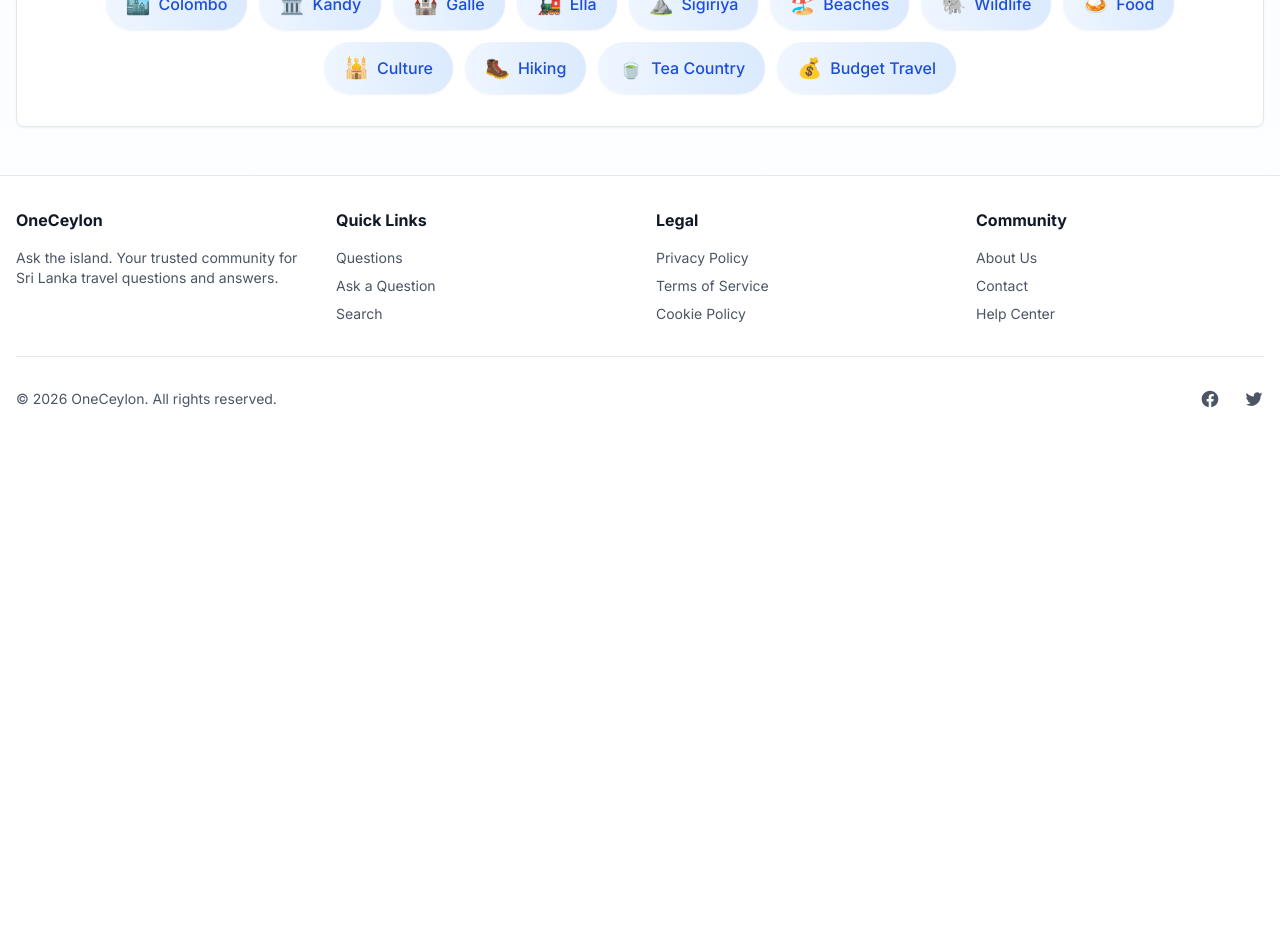
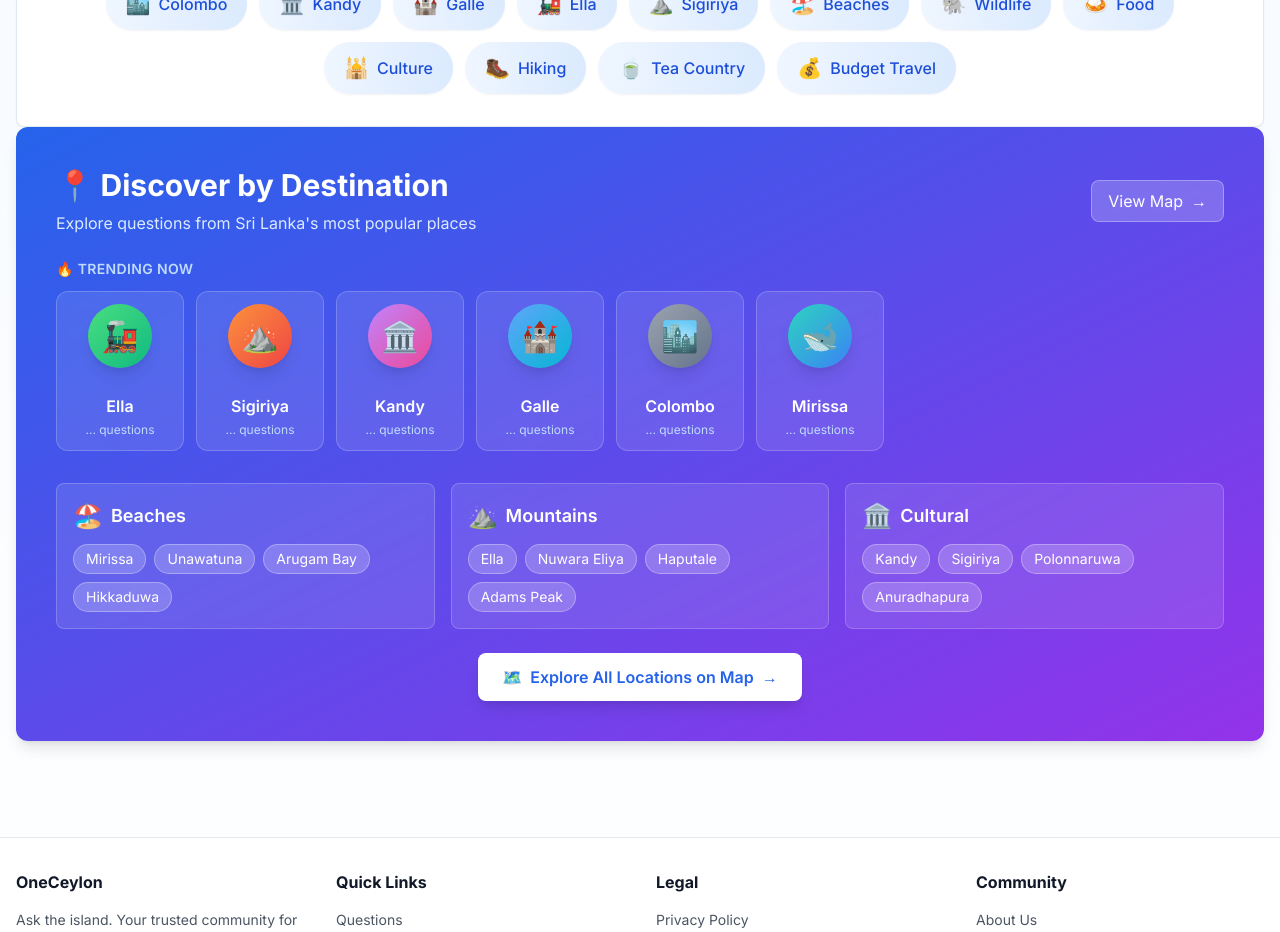
Before and after one commit to exitosolk/tpurist-qna, a Next.js app: page / in a window 1280 px wide. Shown: the part 1400-2332 px from the top of the page. Before the commit the page ends 1841 px from the top, so only its background shows below. Built offline with nearby package versions, Linux system fonts and the light colour scheme; no server answers; the database is empty.

Commit message:
cache for question based maps

```diff
--- /dev/null
+++ b/app/api/locations/stats/route.ts
@@ -0,0 +1,41 @@
+import { NextResponse } from "next/server";
+import { query } from "@/lib/db";
+
+// GET /api/locations/stats - Get question counts for popular locations
+export async function GET(req: Request) {
+  try {
+    const locations = [
+      "colombo", "kandy", "galle", "ella", "sigiriya", "mirissa",
+      "unawatuna", "arugam bay", "hikkaduwa", "nuwara eliya",
+      "haputale", "adams peak", "polonnaruwa", "anuradhapura"
+    ];
+
+    const stats = await Promise.all(
+      locations.map(async (location) => {
+        const result = await query(
+          `SELECT COUNT(*) as count
+           FROM questions q
+           WHERE EXISTS (
+             SELECT 1 FROM question_tags qt
+             JOIN tags t ON qt.tag_id = t.id
+             WHERE qt.question_id = q.id AND t.name = ?
+           )`,
+          [location]
+        );
+
+        return {
+          name: location,
+          count: result.rows[0]?.count || 0,
+        };
+      })
+    );
+
+    return NextResponse.json({ locations: stats });
+  } catch (error) {
+    console.error("Error fetching location stats:", error);
+    return NextResponse.json(
+      { error: "Failed to fetch location stats" },
+      { status: 500 }
+    );
+  }
+}
--- a/app/page.tsx
+++ b/app/page.tsx
@@ -1,10 +1,27 @@
 "use client";
 
+import { useState, useEffect } from "react";
 import Navbar from "@/components/Navbar";
 import Footer from "@/components/Footer";
 import Script from "next/script";
 
 export default function HomePage() {
+  const [locationStats, setLocationStats] = useState<Record<string, number>>({});
+
+  useEffect(() => {
+    // Fetch real question counts
+    fetch("/api/locations/stats")
+      .then((res) => res.json())
+      .then((data) => {
+        const stats: Record<string, number> = {};
+        data.locations?.forEach((loc: any) => {
+          stats[loc.name] = loc.count;
+        });
+        setLocationStats(stats);
+      })
+      .catch((err) => console.error("Error fetching location stats:", err));
+  }, []);
+
   const structuredData = {
     "@context": "https://schema.org",
     "@type": "WebSite",
@@ -167,6 +184,128 @@ export default function HomePage() {
             ))}
           </div>
         </div>
+
+        {/* Discover by Location - Enhanced */}
+        <div className="bg-gradient-to-br from-blue-600 to-purple-600 p-6 md:p-10 rounded-xl shadow-lg text-white mb-12">
+          <div className="flex items-center justify-between mb-6">
+            <div>
+              <h3 className="text-3xl font-bold mb-2">📍 Discover by Destination</h3>
+              <p className="text-blue-100">Explore questions from Sri Lanka's most popular places</p>
+            </div>
+            <a
+              href="/questions/map"
+              className="hidden md:flex items-center gap-2 px-4 py-2 bg-white/20 hover:bg-white/30 rounded-lg transition-all backdrop-blur-sm border border-white/30"
+            >
+              <span>View Map</span>
+              <span>→</span>
+            </a>
+          </div>
+
+          {/* Trending Locations - Horizontal Scroll */}
+          <div className="mb-6">
+            <h4 className="text-sm uppercase tracking-wide text-blue-200 mb-3 font-semibold">🔥 Trending Now</h4>
+            <div className="flex gap-3 overflow-x-auto pb-2 scrollbar-hide">
+              {[
+                { name: "Ella", img: "🚂", location: "ella", color: "bg-gradient-to-br from-green-400 to-emerald-500" },
+                { name: "Sigiriya", img: "⛰️", location: "sigiriya", color: "bg-gradient-to-br from-orange-400 to-red-500" },
+                { name: "Kandy", img: "🏛️", location: "kandy", color: "bg-gradient-to-br from-purple-400 to-pink-500" },
+                { name: "Galle", img: "🏰", location: "galle", color: "bg-gradient-to-br from-blue-400 to-cyan-500" },
+                { name: "Colombo", img: "🏙️", location: "colombo", color: "bg-gradient-to-br from-gray-400 to-slate-500" },
+                { name: "Mirissa", img: "🐋", location: "mirissa", color: "bg-gradient-to-br from-teal-400 to-blue-500" },
+              ].map((location) => (
+                <a
+                  key={location.name}
+                  href={`/questions/tagged/${encodeURIComponent(location.location)}`}
+                  className="flex-shrink-0 group"
+                >
+                  <div className="w-32 h-40 bg-white/10 backdrop-blur-sm rounded-xl border border-white/20 hover:border-white/40 transition-all p-3 flex flex-col items-center justify-between hover:scale-105 hover:shadow-xl">
+                    <div className={`w-16 h-16 ${location.color} rounded-full flex items-center justify-center text-3xl shadow-lg group-hover:scale-110 transition-transform`}>
+                      {location.img}
+                    </div>
+                    <div className="text-center">
+                      <p className="font-semibold text-white mb-1">{location.name}</p>
+                      <p className="text-xs text-blue-200">
+                        {locationStats[location.location] ? `${locationStats[location.location]}` : '...'} questions
+                      </p>
+                    </div>
+                  </div>
+                </a>
+              ))}
+            </div>
+          </div>
+
+          {/* Category Groups */}
+          <div className="grid md:grid-cols-3 gap-4">
+            {/* Beaches */}
+            <div className="bg-white/10 backdrop-blur-sm rounded-lg p-4 border border-white/20">
+              <div className="flex items-center gap-2 mb-3">
+                <span className="text-2xl">🏖️</span>
+                <h4 className="font-semibold text-lg">Beaches</h4>
+              </div>
+              <div className="flex flex-wrap gap-2">
+                {["Mirissa", "Unawatuna", "Arugam Bay", "Hikkaduwa"].map((beach) => (
+                  <a
+                    key={beach}
+                    href={`/questions/tagged/${encodeURIComponent(beach.toLowerCase())}`}
+                    className="px-3 py-1 bg-white/20 hover:bg-white/30 rounded-full text-sm transition-all border border-white/30"
+                  >
+                    {beach}
+                  </a>
+                ))}
+              </div>
+            </div>
+
+            {/* Mountains & Hill Country */}
+            <div className="bg-white/10 backdrop-blur-sm rounded-lg p-4 border border-white/20">
+              <div className="flex items-center gap-2 mb-3">
+                <span className="text-2xl">⛰️</span>
+                <h4 className="font-semibold text-lg">Mountains</h4>
+              </div>
+              <div className="flex flex-wrap gap-2">
+                {["Ella", "Nuwara Eliya", "Haputale", "Adams Peak"].map((mountain) => (
+                  <a
+                    key={mountain}
+                    href={`/questions/tagged/${encodeURIComponent(mountain.toLowerCase())}`}
+                    className="px-3 py-1 bg-white/20 hover:bg-white/30 rounded-full text-sm transition-all border border-white/30"
+                  >
+                    {mountain}
+                  </a>
+                ))}
+              </div>
+            </div>
+
+            {/* Cultural Sites */}
+            <div className="bg-white/10 backdrop-blur-sm rounded-lg p-4 border border-white/20">
+              <div className="flex items-center gap-2 mb-3">
+                <span className="text-2xl">🏛️</span>
+                <h4 className="font-semibold text-lg">Cultural</h4>
+              </div>
+              <div className="flex flex-wrap gap-2">
+                {["Kandy", "Sigiriya", "Polonnaruwa", "Anuradhapura"].map((cultural) => (
+                  <a
+                    key={cultural}
+                    href={`/questions/tagged/${encodeURIComponent(cultural.toLowerCase())}`}
+                    className="px-3 py-1 bg-white/20 hover:bg-white/30 rounded-full text-sm transition-all border border-white/30"
+                  >
+                    {cultural}
+                  </a>
+                ))}
+              </div>
+            </div>
+          </div>
+
+          {/* View All Link - Mobile */}
+          <div className="mt-6 text-center">
+            <a
+              href="/questions/map"
+              className="inline-flex items-center gap-2 px-6 py-3 bg-white text-blue-600 rounded-lg hover:bg-blue-50 transition-all font-semibold shadow-lg"
+            >
+              <span>🗺️</span>
+              <span>Explore All Locations on Map</span>
+              <span>→</span>
+            </a>
+          </div>
+        </div>
       </main>
 
       <Footer />
```
